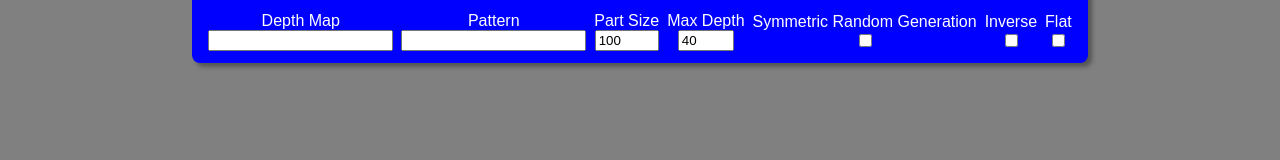
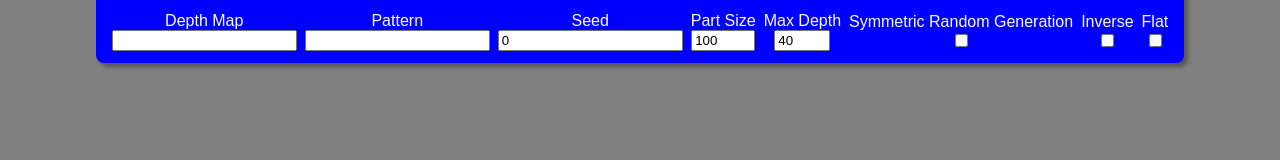
Before and after one commit to DeedleFake/sirdsc, a React (Create React App) app in the folder examples/web/interface/: page / in a window 1280 px wide. Shown: the top 160 px of the page. Built offline with nearby package versions, Linux system fonts and the light colour scheme.

Commit message:
Add ability to pick seed in the web interface.

```diff
--- a/examples/web/interface/src/App.js
+++ b/examples/web/interface/src/App.js
@@ -12,6 +12,13 @@ class Form extends Component {
 			label: 'Pattern',
 			type: 'text',
 			name: 'pat',
+		},
+		{
+			label: 'Seed',
+			type: 'number',
+			name: 'seed',
+
+			defaultValue: 0,
 		},
 		{
 			label: 'Part Size',
```
